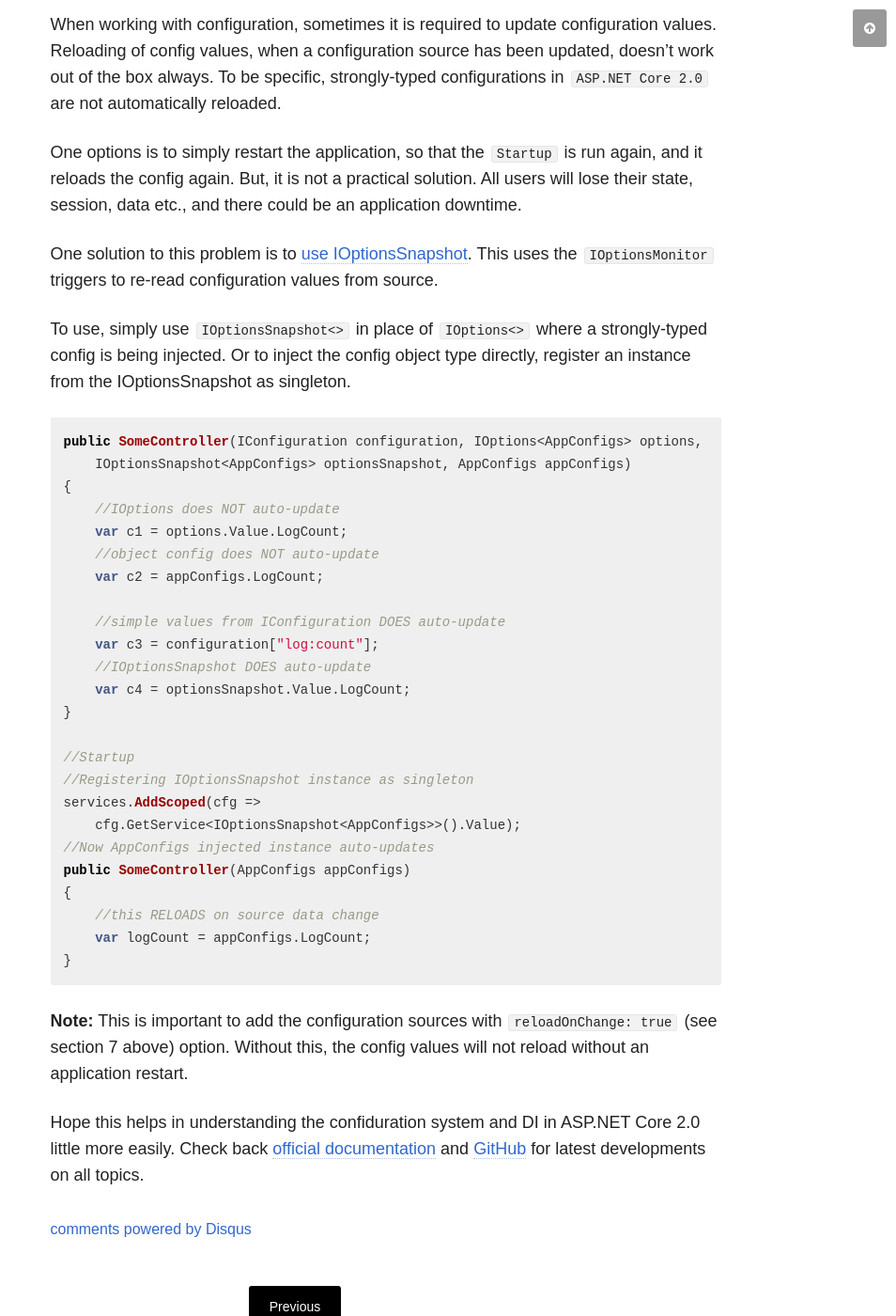
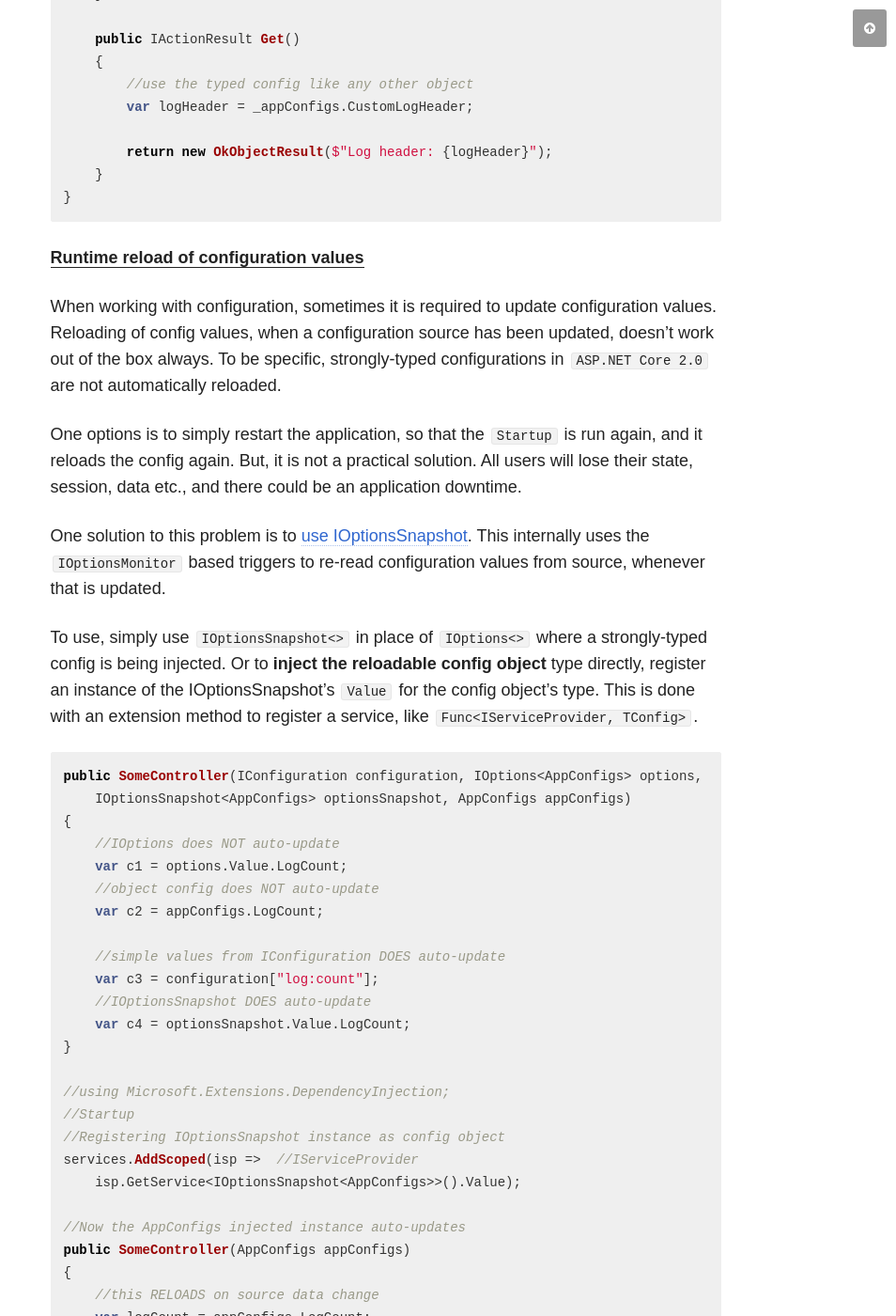
Before and after one commit to chakrabar/chakrabar.github.io, a Jekyll site: the page built from _posts/articles/2018-02-05-practical-configuration-and-di-in-aspnet-core.md, in a window 1280 px wide and 1400 px high, scrolled down 16013 px. Shown: the whole window at 94% size, without its empty margins (326-1280 px from the left). Built offline with Jekyll 4.4.1, drawn with Linux system fonts in a browser that asks for light colours; nearby versions of some CDN libraries; comment, search, counter and statistics services are not loaded; some of the changed text lies outside the part shown.

Commit message:
Typos everywhere
And improvement to config reload part

````diff
--- a/_posts/articles/2018-02-05-practical-configuration-and-di-in-aspnet-core.md
+++ b/_posts/articles/2018-02-05-practical-configuration-and-di-in-aspnet-core.md
@@ -324,7 +324,8 @@
 - Like older .NET, still the configuration is key-value based
 - Unlike older .NET, there is no `app.config` and there is no predefined config sections like `appSettings`. Configuration settings in .NET Core is much more flexible, and the settings can be structured in any form.
 - Source of configuration can be any `XML`, `JSON`, `INI` file or `in-memory`, `command line args` or environment variables
-- Configuration source is defined in Program.cs, and registered with DI in Startuo. Then the configuration values can be used across the application
+- The configuration sources (e.g. appsettings.json) can be updated without restarting the application
+- Configuration source is defined in Program.cs, and registered with DI in Startup. Then the configuration values can be used across the application
 
 In the earlier releases of .NET Core, any file or other sources of configuration needed to be explicitly mentioned in Program.cs. Example below
 
@@ -352,7 +353,7 @@
 }
 ```
 
-Starting with **.NET Core 2.0**, the inclusion of main `appsettings.json`, environment specific `appsettings.{env-name}.json` and other standard configuration sources are implicit. The `CreateDefaultBuilder()` method takes care of that. See the [code on GitHUb](https://github.com/aspnet/MetaPackages/blob/rel/2.0.0/src/Microsoft.AspNetCore/WebHost.cs).
+Starting with **.NET Core 2.0**, the inclusion of main `appsettings.json`, environment specific `appsettings.{env-name}.json` and other standard configuration sources are implicit. The `CreateDefaultBuilder()` method takes care of that. See the [code on GitHub](https://github.com/aspnet/MetaPackages/blob/rel/2.0.0/src/Microsoft.AspNetCore/WebHost.cs).
 
 ```cs
 //Program.cs
@@ -445,7 +446,7 @@
 
 #### [8] Strongly typed configuration
 
-Another useful cool feature of `.NET Core` is, a complete configuration file or any part of it can be easily casted to simple `POCO` object, and then can be passed around as strongly-typed configuration.
+Another useful cool feature of `.NET Core` is, a complete configuration file or any part of it can be easily casted to simple `POCO` object, and then can be passed around as strongly-typed configuration. Rather than injecting the `IConfigurationRoot` or `IConfiguration` with all the settings, it is better to have related settings bound to a meaningful POCO and inject where it makes sense.
 
 For this, create a class that is compatible with the section of configuration file that needs to be casted. Following is a class that is used to store the configuration values from the XML shown above.
 
@@ -484,6 +485,8 @@
 }
 ```
 
+Also **note**, the strongly-typed configuration object registered like this, behaves more like a singleton registration.
+
 #### [9] IOptions injection for configuration instance
 
 The configuration registered in above code can be injected with an IOptions wrapper of the created instance type e.g. `IOptions<AppConfigs>` for our code sample
@@ -509,7 +512,9 @@
 }
 ```
 
-#### [10] Injection of strongly typed configuration without IOptions
+Instead of `IOptions<T>`, the `IOptionsSnapshot<T>` can also be used. See the last section.
+
+#### [10] Injection of strongly typed configuration without IOptions wrapper
 
 If we want to use that strongly-typed configuration object without the `IOptions<>` wrapper, we'd need to create an instance of that object in `Startup` and register that as `singleton`. Following code shows an example.
 
@@ -565,9 +570,9 @@
 
 One options is to simply restart the application, so that the `Startup` is run again, and it reloads the config again. But, it is not a practical solution. All users will lose their state, session, data etc., and there could be an application downtime.
 
-One solution to this problem is to [use IOptionsSnapshot](https://docs.microsoft.com/en-us/aspnet/core/fundamentals/configuration/options#reload-configuration-data-with-ioptionssnapshot). This uses the `IOptionsMonitor` triggers to re-read configuration values from source.
+One solution to this problem is to [use IOptionsSnapshot](https://docs.microsoft.com/en-us/aspnet/core/fundamentals/configuration/options#reload-configuration-data-with-ioptionssnapshot). This internally uses the `IOptionsMonitor` based triggers to re-read configuration values from source, whenever that is updated.
 
-To use, simply use `IOptionsSnapshot<>` in place of `IOptions<>` where a strongly-typed config is being injected. Or to inject the config object type directly, register an instance from the IOptionsSnapshot as singleton.
+To use, simply use `IOptionsSnapshot<>` in place of `IOptions<>` where a strongly-typed config is being injected. Or to **inject the reloadable config object** type directly, register an instance of the IOptionsSnapshot's `Value` for the config object's type. This is done with an extension method to register a service, like `Func<IServiceProvider, TConfig>`.
 
 ```cs
 public SomeController(IConfiguration configuration, IOptions<AppConfigs> options,
@@ -584,11 +589,13 @@
     var c4 = optionsSnapshot.Value.LogCount;
 }
 
+//using Microsoft.Extensions.DependencyInjection;
 //Startup
-//Registering IOptionsSnapshot instance as singleton
-services.AddScoped(cfg =>
-    cfg.GetService<IOptionsSnapshot<AppConfigs>>().Value);
-//Now AppConfigs injected instance auto-updates
+//Registering IOptionsSnapshot instance as config object
+services.AddScoped(isp =>  //IServiceProvider
+    isp.GetService<IOptionsSnapshot<AppConfigs>>().Value);
+
+//Now the AppConfigs injected instance auto-updates
 public SomeController(AppConfigs appConfigs)
 {
     //this RELOADS on source data change
````
Also changed, not shown: other parts of _posts/articles/2018-02-05-practical-configuration-and-di-in-aspnet-core.md (+2 -2 lines).
